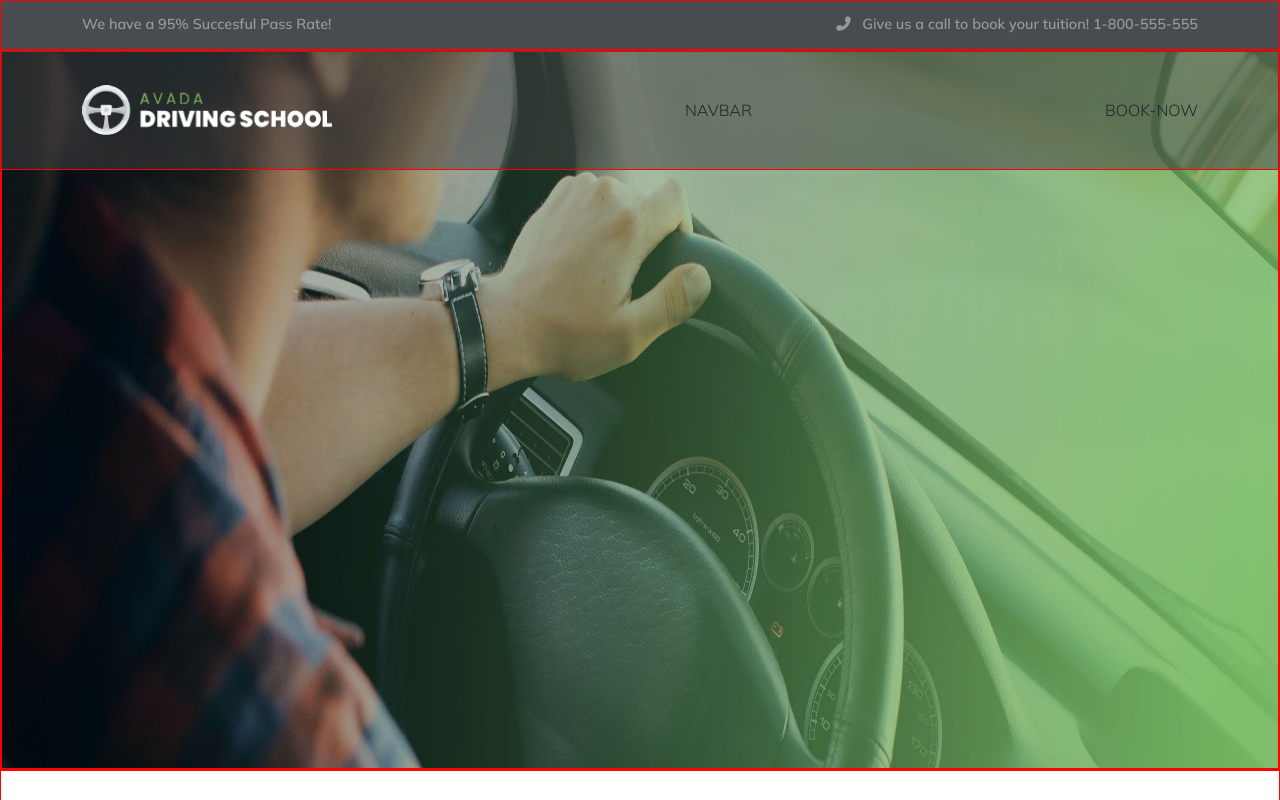
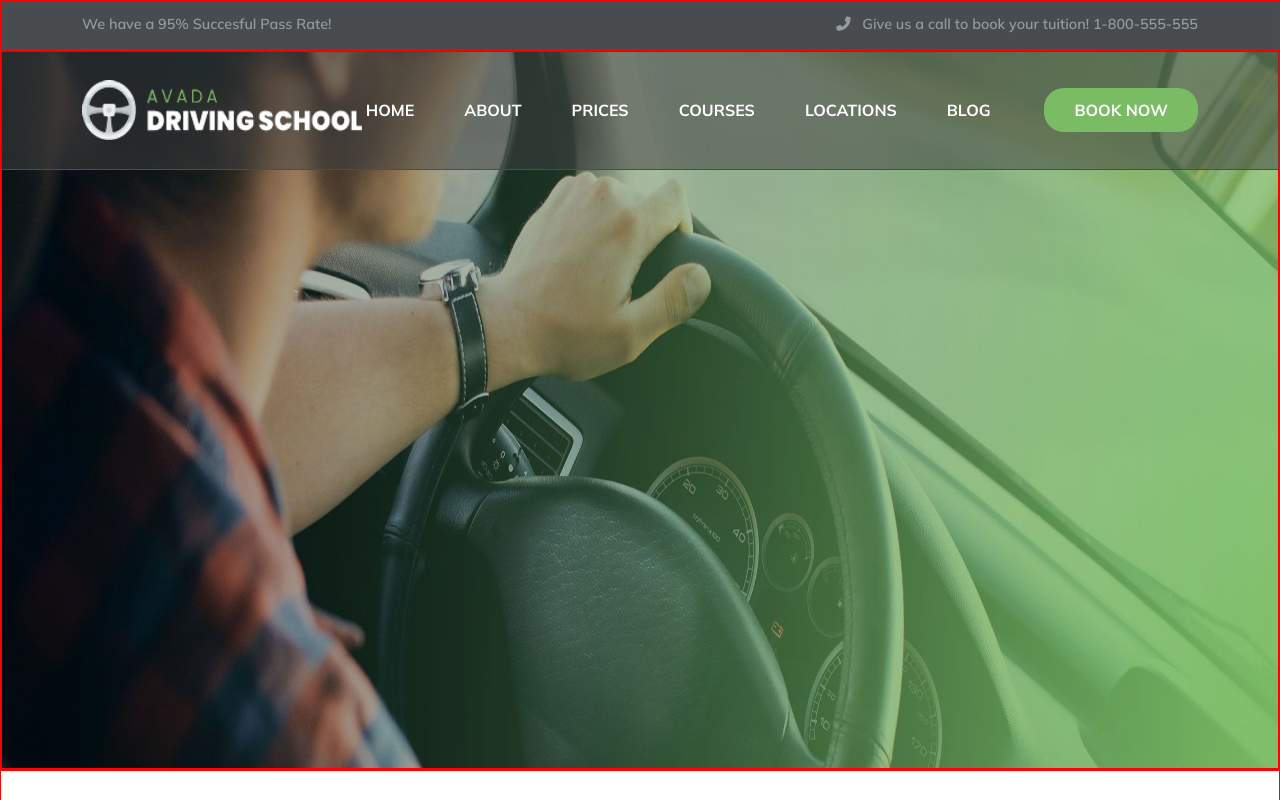
Before and after one commit to nicolozibra1/proj-html-vuejs, a Vue app: page / in a window 1280 px wide. Shown: the top 800 px of the page. Built offline with nearby package versions, Linux system fonts and the light colour scheme.

Commit message:
header-added-navbar & button

```diff
--- a/src/components/HeaderComponent.vue
+++ b/src/components/HeaderComponent.vue
@@ -11,10 +11,12 @@
                 <img src="/images/avada-drivers-logo-1x.png" alt="">
             </div>
             <div class="navbar">
-                NAVBAR
+                <ul v-for="link in store.navLinks" class="list-unstyled mt-3">
+                    <li class="text-white"><a href="#">{{ link }}</a></li>
+                </ul>
             </div>
             <div class="book-now">
-                BOOK-NOW
+                <button>book now</button>
             </div>
         </div>
    </header>
@@ -57,12 +59,39 @@ import { store } from '../data/store';
         background-color: rgba(66, 66, 66, 0.521);
 
         .box-logo{
-            width: 250px;
-            height: 50px;
+            width: 280px;
+            height: 60px;
             img{
                 width: 100%;
                 height: 100%;
             }
         }
+        .navbar{
+            li{
+                padding-right: 50px;
+            }
+            a{
+                color: white;
+                text-decoration: none;
+                text-transform: uppercase;
+                font-weight: 700;
+            }
+        }
+        .book-now{
+            button{
+                color: white;
+                text-transform: uppercase;
+                font-weight: 700;
+                background-color: $mygreen;
+                border-radius: 20px;
+                border: transparent;
+                padding: 10px 30px;;
+
+            }
+
+        }
+    }
+    .debug{
+        border: 1px solid yellow;
     }
 </style>
```
